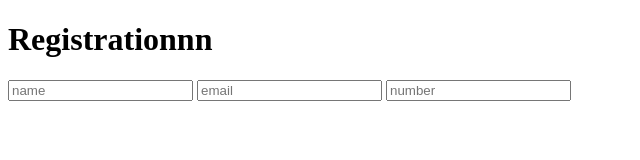
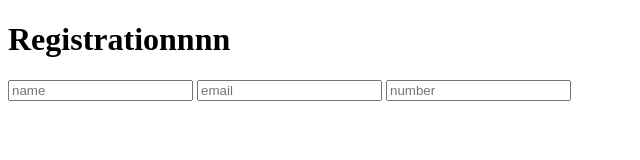
Before and after one commit to Pranavi2502/external, a plain HTML site: page index.html in a window 1280 px wide. Shown: the full height of the page, 0-640 px from the left. Drawn offline with Linux system fonts and the light colour scheme.

Commit message:
four commit

```diff
--- a/index.html
+++ b/index.html
@@ -7,7 +7,7 @@
 </head>
 <body>
     <form>
-        <h1>Registrationnn</h1>
+        <h1>Registrationnnn</h1>
         <input placeholder="name" id="name">
         <input placeholder="email">
         <input placeholder="number">
```
